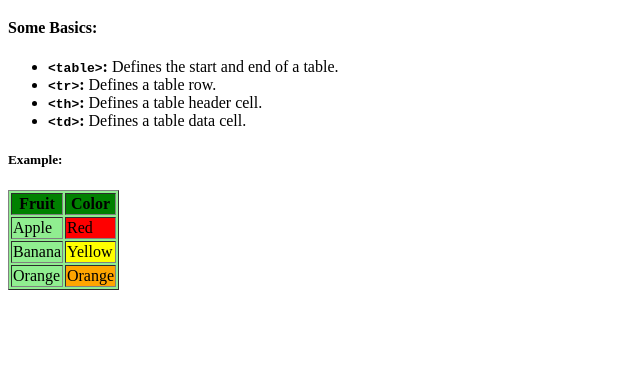
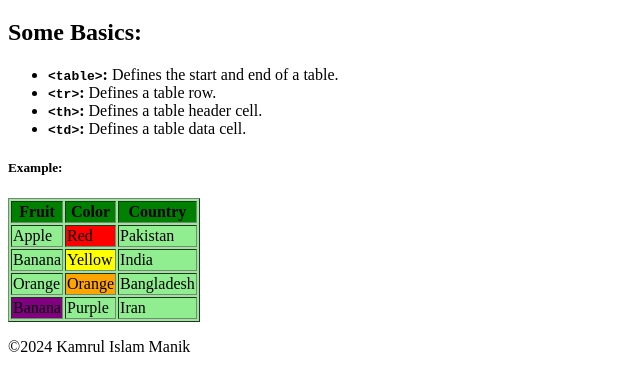
Before and after one commit to mankuShona/HTML, a plain HTML site: page Links_Tables_Lists/lists_tables.html in a window 1280 px wide. Shown: the part 61-452 px from the top of the page, without its empty margins (0-640 px from the left). Drawn offline with Linux system fonts and the light colour scheme.

Commit message:
semantic update

```diff
--- a/Links_Tables_Lists/lists_tables.html
+++ b/Links_Tables_Lists/lists_tables.html
@@ -1,13 +1,20 @@
 <!DOCTYPE html>
 <html lang="en">
+
 <head>
   <meta charset="UTF-8">
   <meta name="viewport" content="width=device-width, initial-scale=1.0">
   <title>HTML Tables</title>
 </head>
+
 <body>
+  <header>
     <h1>HTML Tables</h1>
-    <h4>Some Basics:</h4>
+  </header>
+
+  <main>
+    <h2>Some Basics:</h2>
+
     <ul>
       <li><strong><code>&lt;table&gt;</code>:</strong> Defines the start and end of a table.
       </li>
@@ -18,25 +25,42 @@
 
     <h5>Example:</h5>
 
+
     <table border="1" bgcolor="lightgreen">
       <tr bgcolor="green">
         <th>Fruit</th>
         <th>Color</th>
+        <th>Country</th>
       </tr>
       <tr>
         <td>Apple</td>
         <td bgcolor="red">Red</td>
+        <td>Pakistan</td>
       </tr>
       <tr>
         <td>Banana</td>
         <td bgcolor="yellow">Yellow</td>
+        <td>India</td>
       </tr>
       <tr>
         <td>Orange</td>
         <td bgcolor="orange">Orange</td>
+        <td>Bangladesh</td>
+      </tr>
+      <tr>
+        <td bgcolor="purple">Banana</td>
+        <td>Purple</td>
+        <td>Iran</td>
       </tr>
     </table>
+  </main>
+
+
+  <footer>
+    <p>&copy;2024 Kamrul Islam Manik</p>
+  </footer>
 
 
 </body>
+
 </html>
```
Also changed, not shown: Links_Tables_Lists/acp_Media.html (+10 -2 lines), Links_Tables_Lists/hyperlink.html (+21 -9 lines), Links_Tables_Lists/lists.html (+17 -1 lines). Lines whose indentation alone changed are shown as unchanged.
